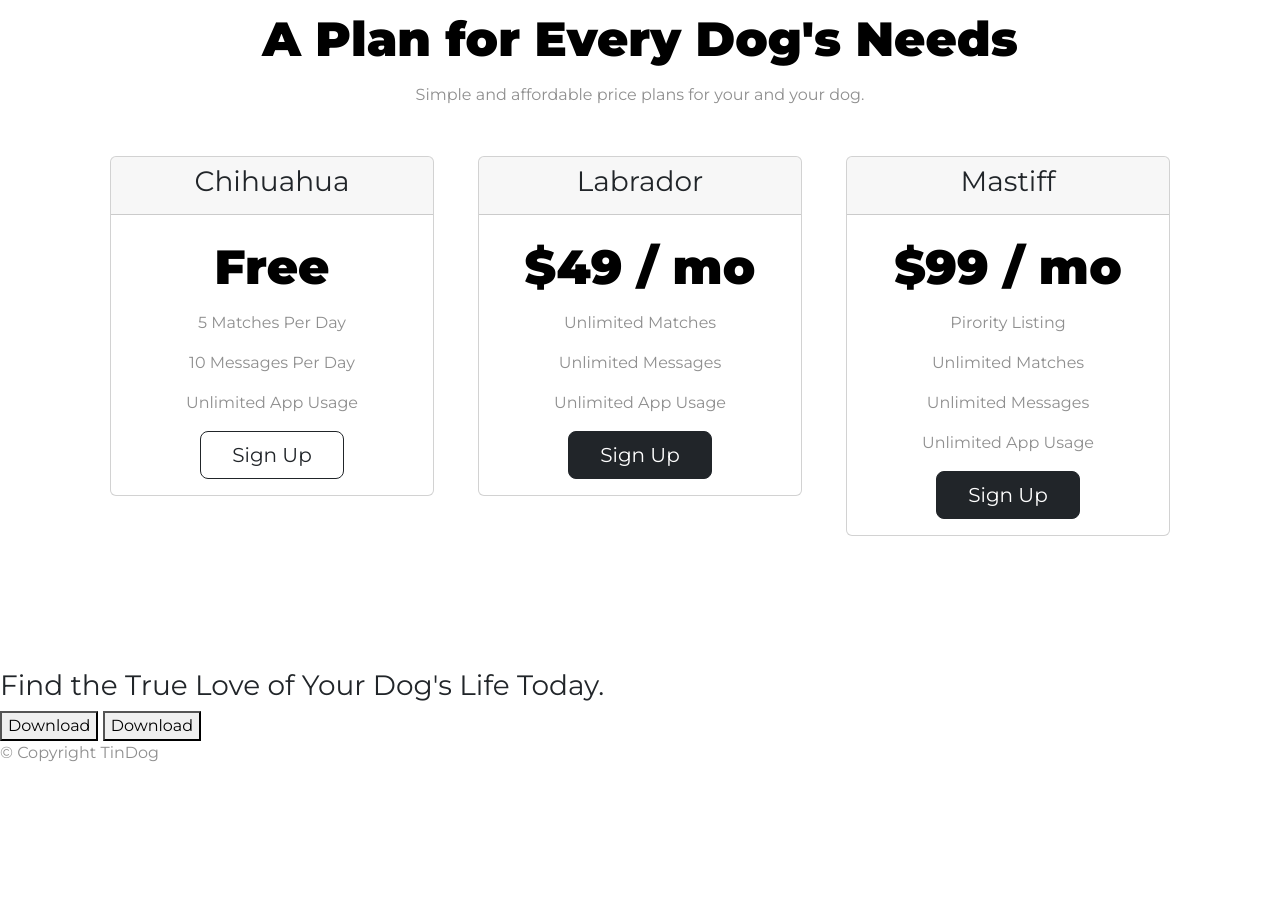
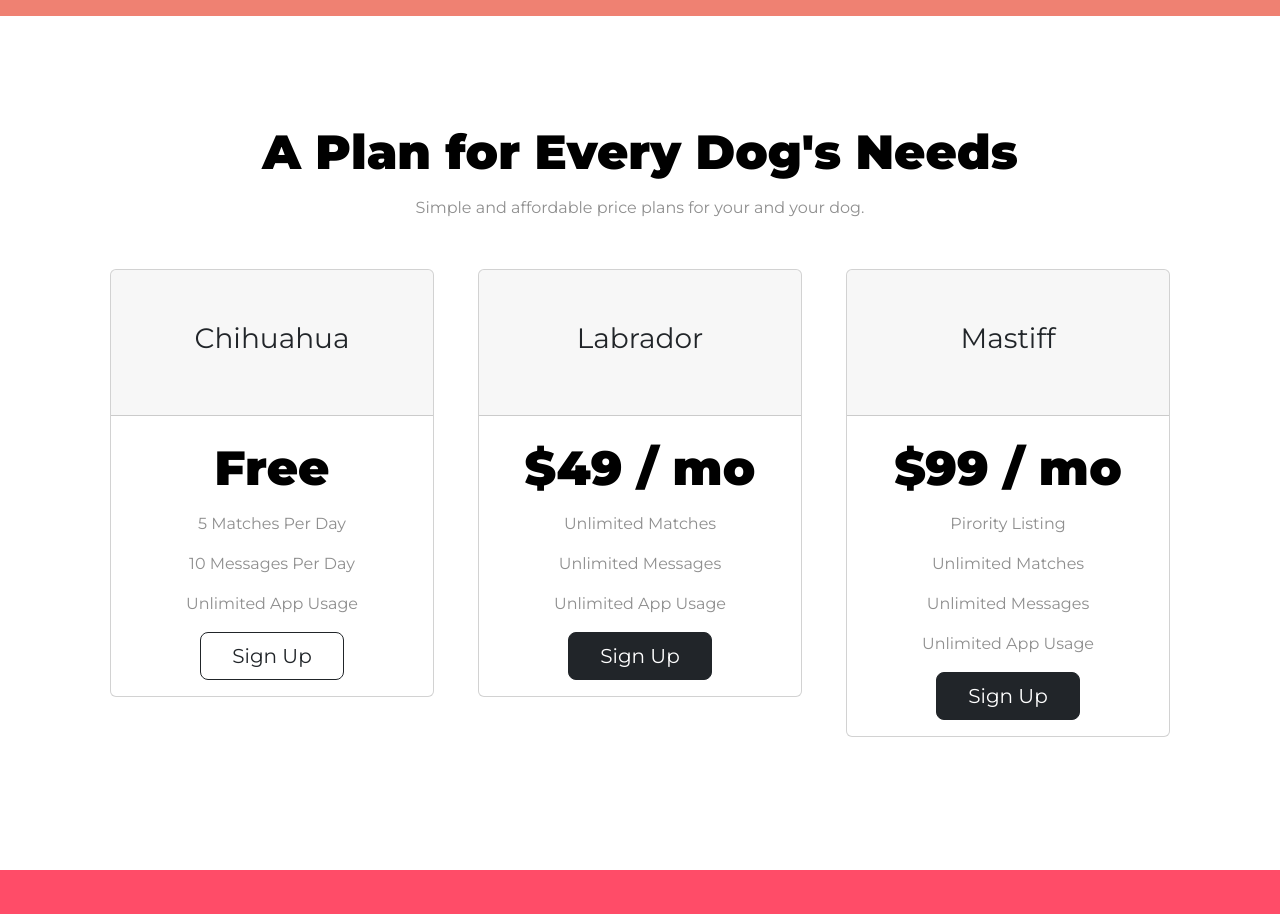
Before and after one commit to jerickomartin/tindog, a plain HTML site: page index.html in a window 1280 px wide. Shown: the part 1886-2800 px from the top of the page. Before the commit the page ends 2667 px from the top, so only its background shows below. Drawn offline with nearby package versions, Linux system fonts and the light colour scheme.

Commit message:
Update styles.css

```diff
--- a/css/styles.css
+++ b/css/styles.css
@@ -135,3 +135,21 @@ h2 {
 .pricing-price {
   color: #000000;
 }
+
+
+
+/* Call to action */
+
+#cta {
+background-color: #ff4c68;
+text-allign: center;
+}
+
+h3 {
+font-family: Montserrat;
+padding: 15% 20%;
+}
+
+.button-cta {
+padding: 0% 30% 20%;
+}
```
